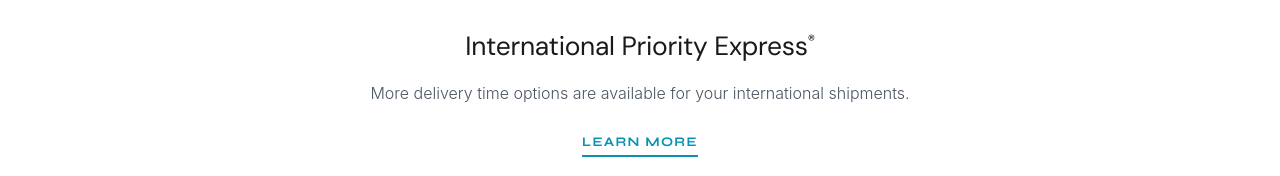
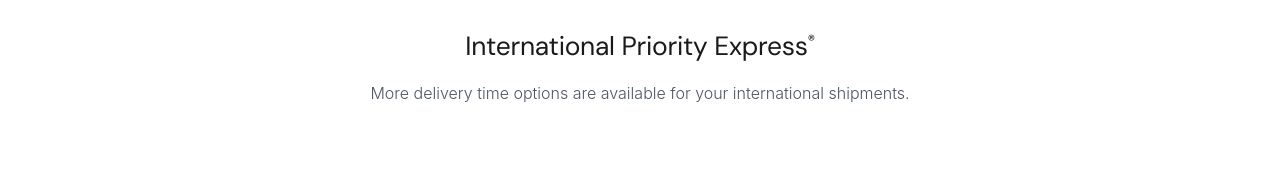
Before and after one commit to Chikwenduagwu/Expresscourier, a website: page swiftex/index.html in a window 1280 px wide. Shown: the part 3040-3216 px from the top of the page. Drawn offline with nearby package versions, Linux system fonts and the light colour scheme; grey boxes are pictures that could not be loaded.

Commit message:
Update index.html

```diff
--- a/swiftex/index.html
+++ b/swiftex/index.html
@@ -252,7 +252,7 @@
     <div class="biz-text">
       <h3>International Priority Express<sup>®</sup></h3>
       <p>More delivery time options are available for your international shipments.</p>
-      <a href="#" class="biz-link">LEARN MORE</a>
+
     </div>
   </div>
 
```
